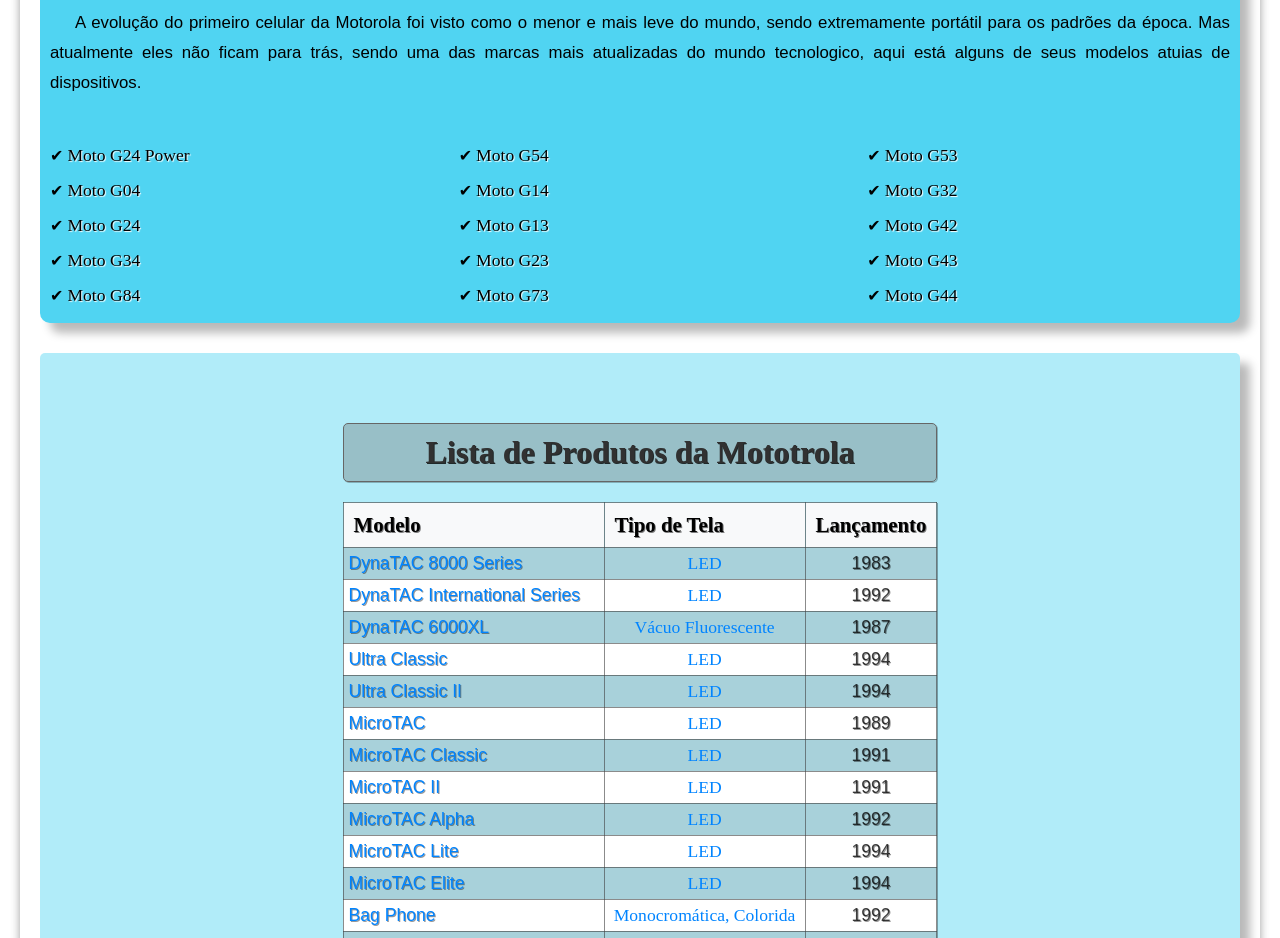
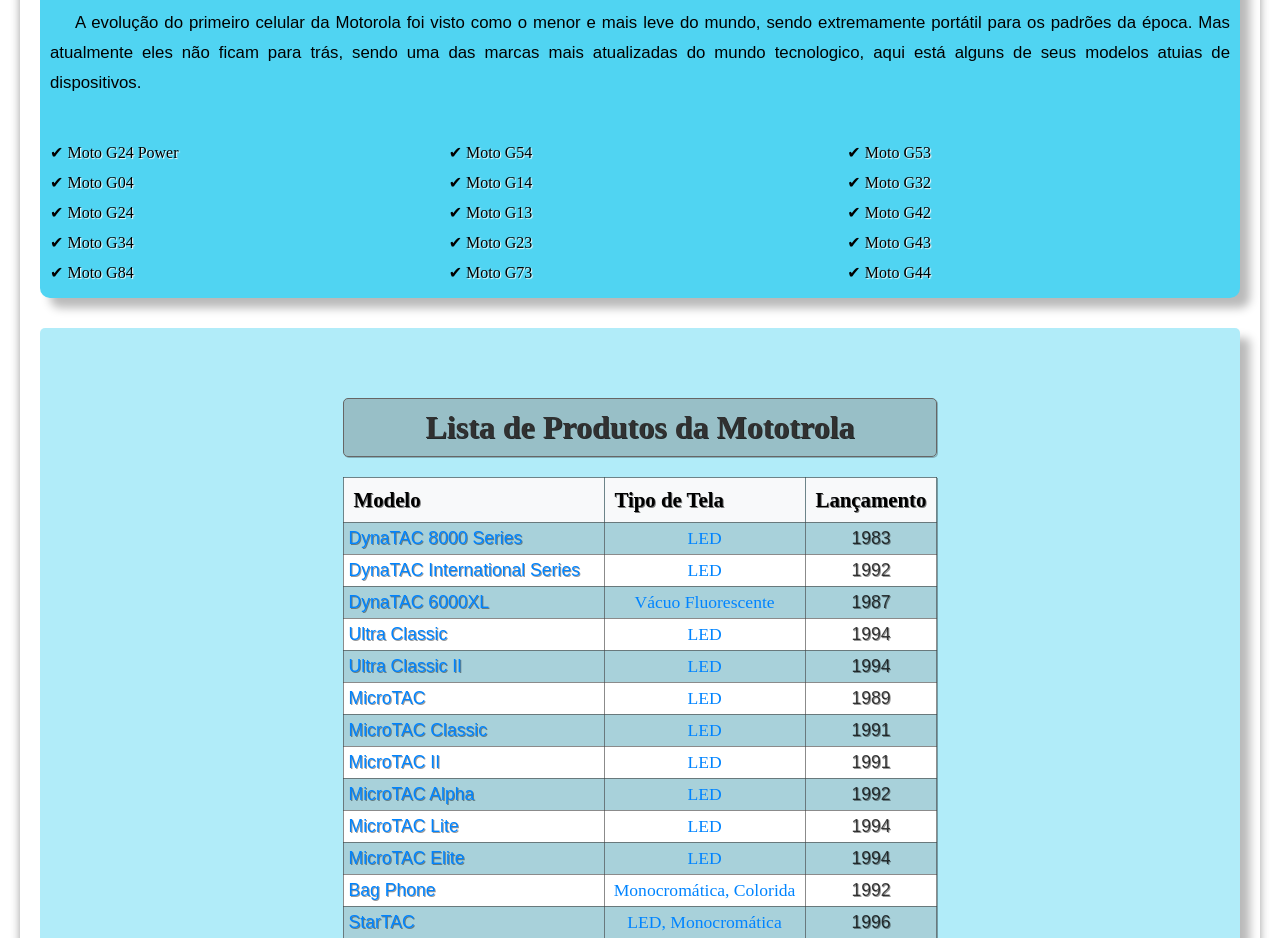
Before and after one commit to TarsisLucasDaniel/projeto001, a plain HTML site: page index.html in a window 1280 px wide. Shown: the part 3000-3938 px from the top of the page. Drawn offline with Linux system fonts and the light colour scheme; a web font is replaced by a local one.

Commit message:
novos updates

```diff
--- a/estilo-pagina-1.css
+++ b/estilo-pagina-1.css
@@ -226,7 +226,6 @@
     list-style-position: inside;
     list-style-type: '\2714';
     columns: 3;
-    margin-right: -30px;
     margin-top: 40px;
 }
 
@@ -244,11 +243,10 @@
 
 abbr{
     text-decoration: none;
-    font-size: 1.1em;
+    font-size: 1em;
     font-weight:normal;
-    text-shadow: 1px 1px 2px rgba(0, 0, 0, 0.603);
     text-shadow: 1px 1px 1px rgb(255, 255, 255);
-    line-height: 35px;
+    line-height: 30px;
     transition-duration: 0.5s;
 }
 
```
